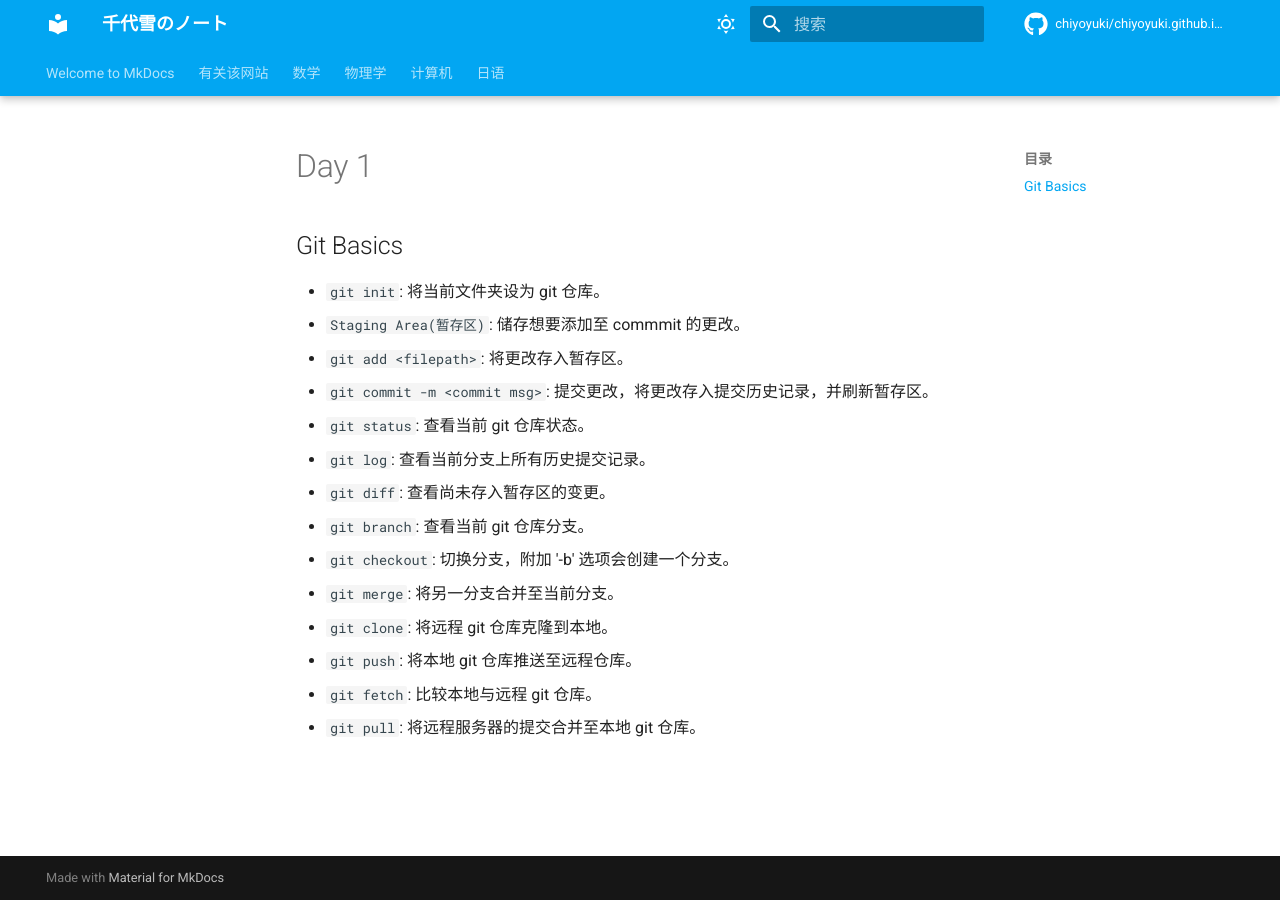
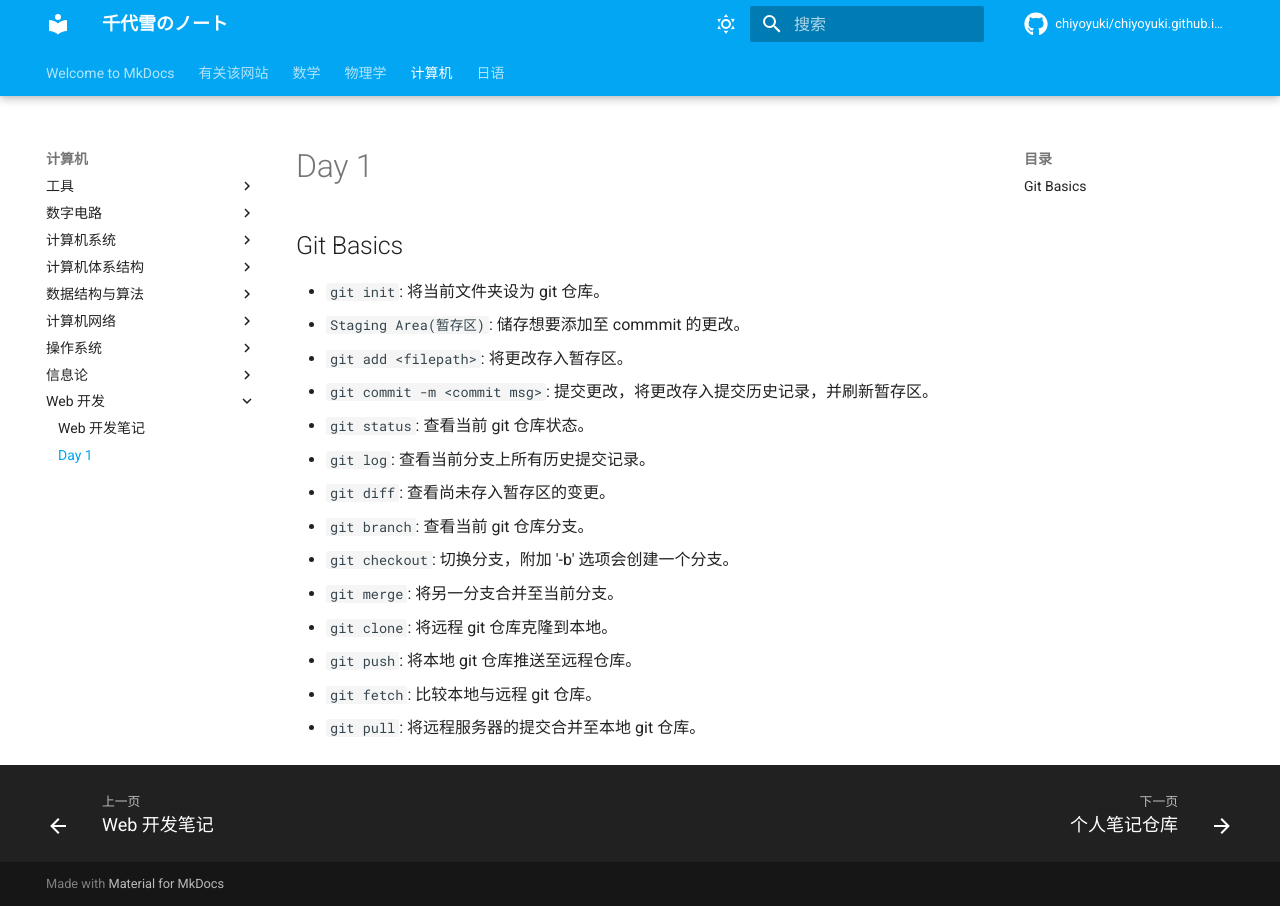
Before and after one commit to ChiyoYuki/note, an MkDocs documentation site: the page built from docs/Web/1.md, in a window 1280 px wide. Built offline with MkDocs 1.6.1 and Material for MkDocs 9.7.7, drawn with Linux system fonts in a browser that asks for light colours; comment, search, counter and statistics services are not loaded.

Commit message:
update mkdocs.yml

```diff
--- a/mkdocs.yml
+++ b/mkdocs.yml
@@ -118,7 +118,8 @@ nav:
       - "Operating_System/index.md"
     - 信息论:
       - "Information_Theory/index.md"
-    - 前端:
-      - "Front_End/index.md"
+    - Web 开发:
+      - "Web/index.md"
+      - "Web/1.md"
   - 日语:
     - "Japanese/index.md"
```
Also changed, not shown: docs/Web/1.md (renamed from docs/Front_End/Day1.md), docs/Web/index.md (renamed from docs/Front_End/index.md).
